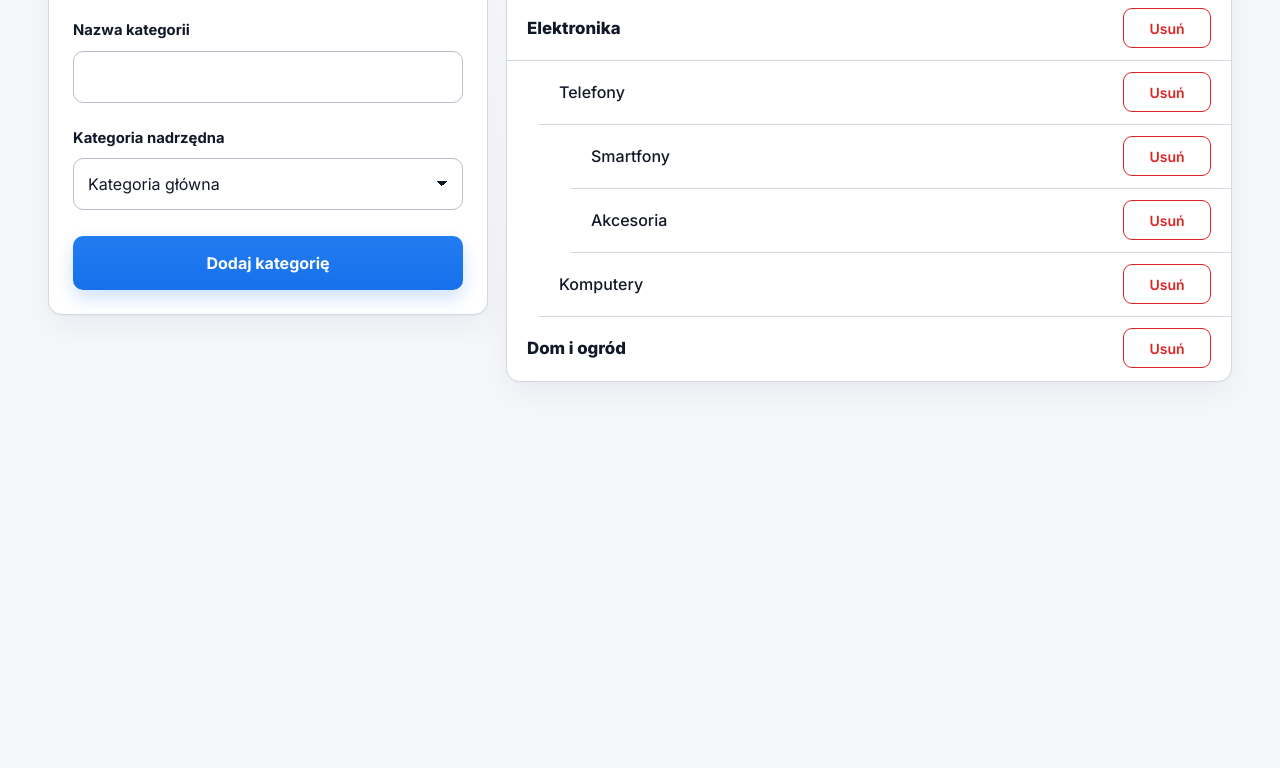
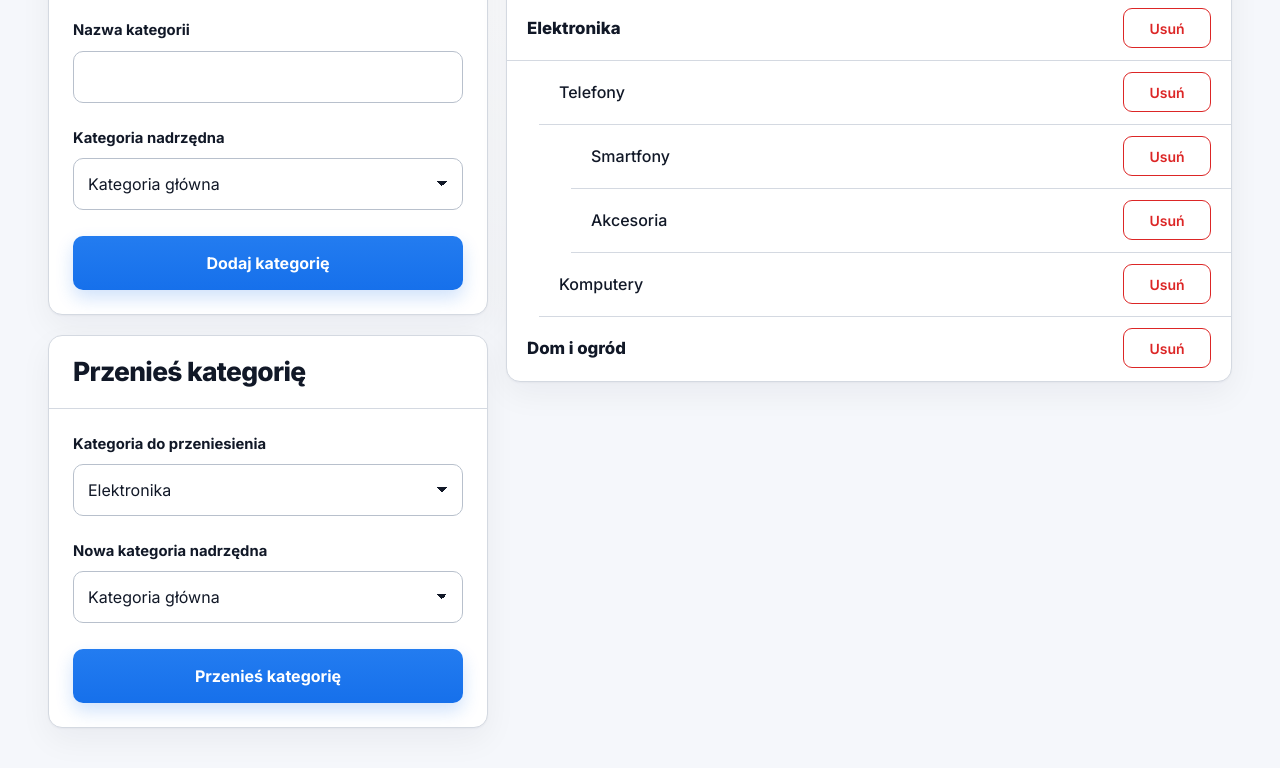
Before and after one commit to AcePeQ/Master.dev-mini-projects, a plain HTML site: page shop-category-editor/index.html in a window 1280 px wide. Shown: the part 242-1010 px from the top of the page. Before the commit the page ends 800 px from the top, so only its background shows below. Drawn offline with Linux system fonts and the light colour scheme.

Commit message:
feat: enhance category management forms and improve rendering logic

```diff
--- a/shop-category-editor/index.html
+++ b/shop-category-editor/index.html
@@ -15,6 +15,7 @@
       <h1 id="section-title">Edytor kategorii</h1>
 
       <div class="editor-panel">
+        <div class="edit-panel-forms">
           <div class="editor-form__wrapper">
             <h2>Dodaj kategorię</h2>
 
@@ -33,6 +34,29 @@
 
               <button type="submit">Dodaj kategorię</button>
             </form>
+          </div>
+
+          <div class="editor-form__wrapper">
+            <h2>Przenieś kategorię</h2>
+
+            <form action="#" method="post" id="swap-category-form" class="category-form">
+              <div class="form-row">
+                <label for="category-to-swap-select">Kategoria do przeniesienia</label>
+                <select id="category-to-swap-select" name="swap_category">
+                  <option value="0" selected>Kategoria główna</option>
+                </select>
+              </div>
+
+              <div class="form-row">
+                <label for="new-category-swap-select">Nowa kategoria nadrzędna</label>
+                <select id="new-category-swap-select" name="new_category_swap">
+                  <option value="0" selected>Kategoria główna</option>
+                </select>
+              </div>
+
+              <button type="submit">Przenieś kategorię</button>
+            </form>
+          </div>
         </div>
 
         <div class="category-content">
--- a/shop-category-editor/script.js
+++ b/shop-category-editor/script.js
@@ -90,13 +90,16 @@ function init() {
     return sum;
   }
 
-  function renderCategoryOptions() {
-    const parentNode = document.querySelector("#category-parent-select");
-    const categoryArray = getCategoryNamesAndIdsArray(categories);
-    categoryArray.unshift({ label: "Kategoria główna", id: 0 })
+  function renderCategoryOptions(selector, addParentCategory) {
+    const parentNode = document.querySelector(selector);
+    if (!parentNode) return;
 
     parentNode.textContent = "";
 
+    const categoryArray = getCategoryNamesAndIdsArray(categories);
+    addParentCategory && categoryArray.unshift({ label: "Kategoria główna", id: 0 })
+
+    parentNode.textContent = "";
     categoryArray.forEach(category => {
       const optionEl = renderCategoryOption(category);
       parentNode.append(optionEl);
@@ -243,9 +246,11 @@ function init() {
     const categorySum = countCategoryItems(categories);
     categoryCountEl.textContent = `${categorySum} kategori${categorySum === 1 ? "a" : "e"}`;
 
-    renderCategoryOptions();
+    renderCategoryOptions("category-parent-select", true);
+    renderCategoryOptions("#category-to-swap-select", false);
+    renderCategoryOptions("#new-category-swap-select", true);
 
-    categoryParentListEl.textContent = ""
+    categoryParentListEl.textContent = "";
     renderCategoryList(categories, categoryParentListEl);
   }
 
--- a/shop-category-editor/style.css
+++ b/shop-category-editor/style.css
@@ -57,7 +57,7 @@ select {
   padding: 72px 48px 96px;
 }
 
-.editor-section > h1 {
+.editor-section>h1 {
   margin-block-end: 38px;
   font-size: clamp(2.25rem, 4vw, 3.35rem);
   font-weight: 800;
@@ -72,6 +72,13 @@ select {
   gap: 18px;
 }
 
+.edit-panel-forms {
+  display: flex;
+  flex-direction: column;
+
+  gap: 20px;
+}
+
 .editor-form__wrapper,
 .category-content {
   overflow: hidden;
@@ -81,15 +88,15 @@ select {
   box-shadow: var(--shadow-panel);
 }
 
-.editor-form__wrapper > h2,
-.category-content__header > h2 {
+.editor-form__wrapper>h2,
+.category-content__header>h2 {
   font-size: 1.65rem;
   font-weight: 800;
   line-height: 1.2;
   letter-spacing: -0.025em;
 }
 
-.editor-form__wrapper > h2 {
+.editor-form__wrapper>h2 {
   border-block-end: 1px solid var(--color-border);
   padding: 20px 24px;
 }
@@ -164,7 +171,7 @@ select {
   opacity: 0.75;
 }
 
-.category-form > button[type="submit"] {
+.category-form>button[type="submit"] {
   display: inline-flex;
   align-items: center;
   justify-content: center;
@@ -185,23 +192,23 @@ select {
     transform 160ms ease;
 }
 
-.category-form > button[type="submit"]:hover {
+.category-form>button[type="submit"]:hover {
   background: var(--color-primary-hover);
   box-shadow: 0 10px 22px rgba(22, 112, 235, 0.26);
   transform: translateY(-1px);
 }
 
-.category-form > button[type="submit"]:active {
+.category-form>button[type="submit"]:active {
   box-shadow: 0 4px 10px rgba(22, 112, 235, 0.18);
   transform: translateY(0);
 }
 
-.category-form > button[type="submit"]:focus-visible {
+.category-form>button[type="submit"]:focus-visible {
   outline: 3px solid var(--color-primary-focus);
   outline-offset: 3px;
 }
 
-.category-form > button[type="submit"]:disabled {
+.category-form>button[type="submit"]:disabled {
   background: #aab3bf;
   box-shadow: none;
   cursor: not-allowed;
@@ -215,8 +222,8 @@ select {
   align-items: center;
 }
 
-.category-content__header > h2,
-.category-content__header > #category-count {
+.category-content__header>h2,
+.category-content__header>#category-count {
   min-block-size: 74px;
   display: flex;
   align-items: center;
@@ -224,7 +231,7 @@ select {
   padding-block: 18px;
 }
 
-.category-content__header > h2 {
+.category-content__header>h2 {
   padding-inline-start: 24px;
 }
 
@@ -267,9 +274,9 @@ select {
   padding: 11px 20px;
 }
 
-.list-item__wrapper > p,
-.parent-item__wrapper > p,
-.children-item__wrapper > p {
+.list-item__wrapper>p,
+.parent-item__wrapper>p,
+.children-item__wrapper>p {
   min-inline-size: 0;
   flex: 1;
   font-size: 1rem;
@@ -277,14 +284,14 @@ select {
   overflow-wrap: anywhere;
 }
 
-.parent-list > .list-item > .list-item__wrapper > p,
-.parent-list > .parent-item > .parent-item__wrapper > p {
+.parent-list>.list-item>.list-item__wrapper>p,
+.parent-list>.parent-item>.parent-item__wrapper>p {
   font-size: 1.05rem;
   font-weight: 800;
 }
 
-.parent-list > .list-item:last-child:not(:has(> ul)) > .list-item__wrapper,
-.parent-list > .parent-item:last-child:not(:has(> ul)) > .parent-item__wrapper {
+.parent-list>.list-item:last-child:not(:has(> ul))>.list-item__wrapper,
+.parent-list>.parent-item:last-child:not(:has(> ul))>.parent-item__wrapper {
   border-block-end-color: transparent;
 }
 
@@ -365,22 +372,22 @@ select {
     padding: 32px 16px 56px;
   }
 
-  .editor-section > h1 {
+  .editor-section>h1 {
     margin-block-end: 26px;
     font-size: 2.15rem;
   }
 
-  .editor-form__wrapper > h2,
-  .category-content__header > h2 {
+  .editor-form__wrapper>h2,
+  .category-content__header>h2 {
     font-size: 1.35rem;
   }
 
-  .editor-form__wrapper > h2,
+  .editor-form__wrapper>h2,
   .category-form {
     padding-inline: 18px;
   }
 
-  .category-content__header > h2 {
+  .category-content__header>h2 {
     padding-inline-start: 18px;
   }
 
@@ -407,9 +414,10 @@ select {
 }
 
 @media (prefers-reduced-motion: reduce) {
+
   .form-row input,
   .form-row select,
-  .category-form > button[type="submit"],
+  .category-form>button[type="submit"],
   .category-content .delete-button,
   .category-content [data-action="delete"] {
     transition: none;
```
Lines whose indentation alone changed are shown as unchanged.
